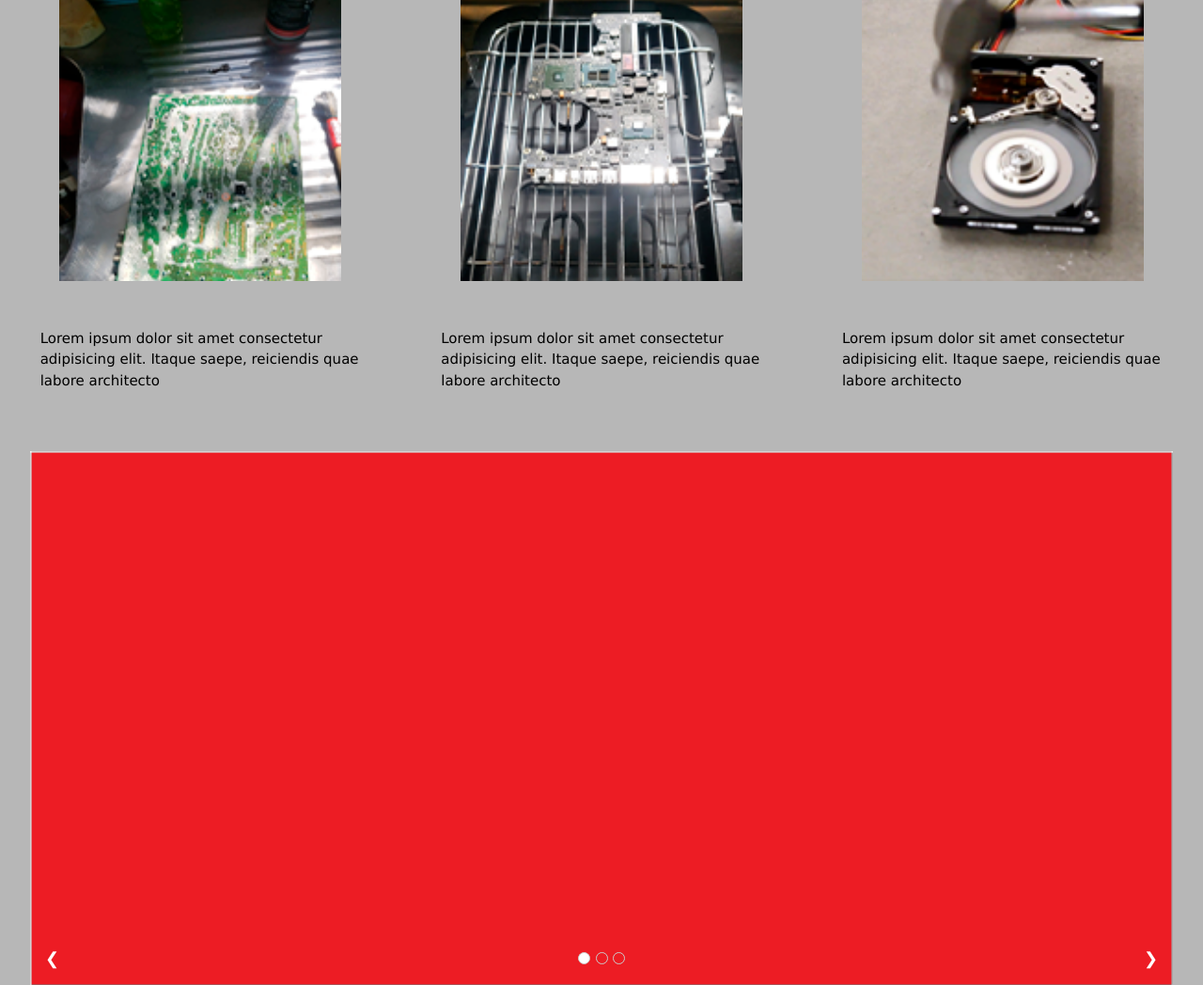
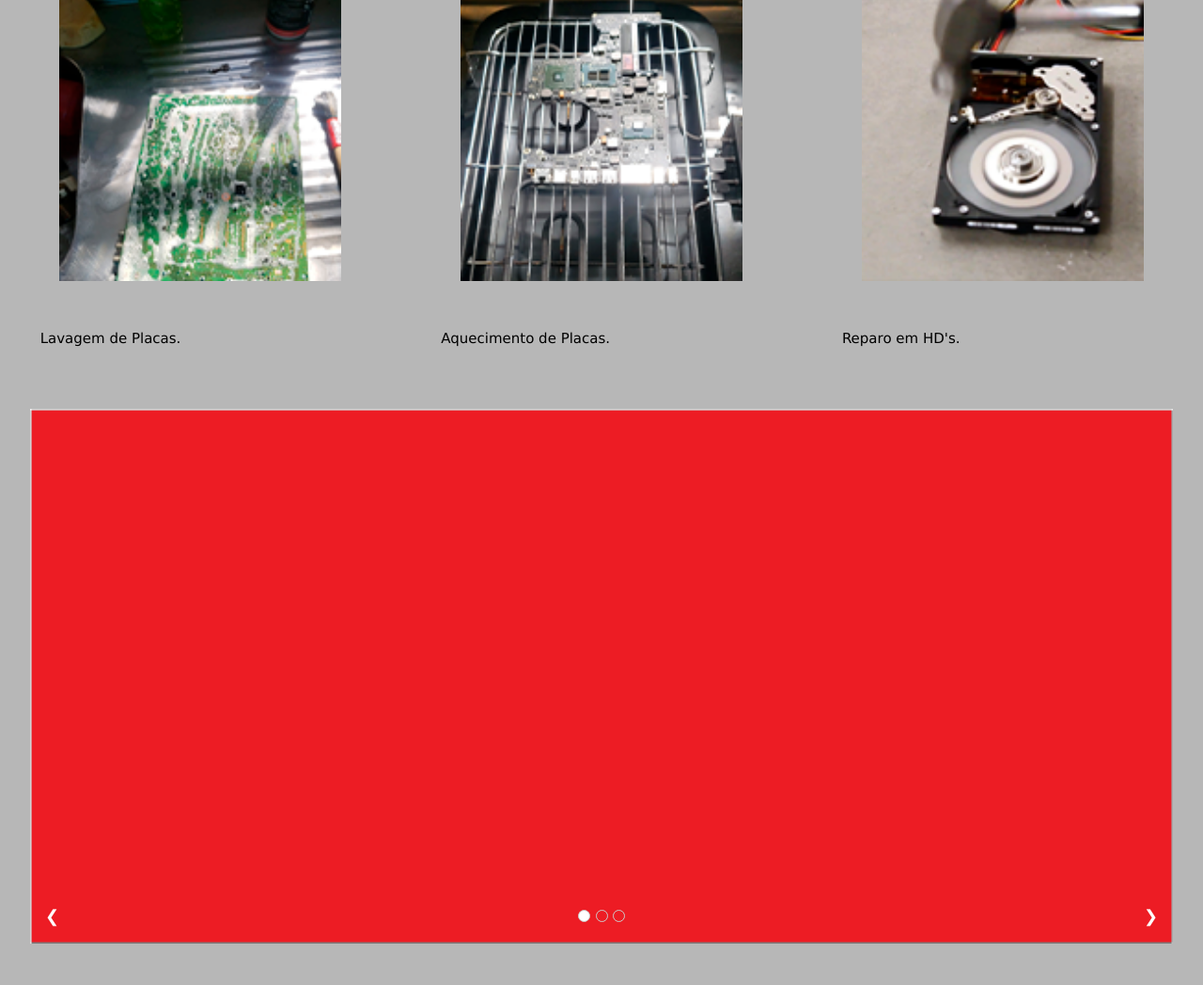
Before and after one commit to lucascalvobr/ProjetoChatbot, a PHP site: page / in a window 1280 px wide. Shown: the part 973-2021 px from the top of the page at 94% size. Run offline with PHP 8.4, Linux system fonts and the light colour scheme.

Commit message:
Adicionado o FavIcon
FavIcon adicionado

```diff
--- a/index.php
+++ b/index.php
@@ -7,6 +7,7 @@
     <title>Assistência Técnica - Unknown</title>
     <link rel="stylesheet" href="css/style.css">
     <link rel="stylesheet" href="css/w3css.css">
+    <link rel="shortcut icon" href="img/maps.png">
 </head>
 
 <body>
@@ -28,19 +29,19 @@
         <div class="qsColumns">
             <div class="qsImg" id="qsImg-1"></div>
             <p>
-                Lorem ipsum dolor sit amet consectetur adipisicing elit. Itaque saepe, reiciendis quae labore architecto
+                Lavagem de Placas.
             </p>
         </div>
         <div class="qsColumns">
             <div class="qsImg" id="qsImg-2"></div>
             <p>
-                Lorem ipsum dolor sit amet consectetur adipisicing elit. Itaque saepe, reiciendis quae labore architecto
+                Aquecimento de Placas.
             </p>
         </div>
         <div class="qsColumns">
             <div class="qsImg" id="qsImg-3"></div>
             <p>
-                Lorem ipsum dolor sit amet consectetur adipisicing elit. Itaque saepe, reiciendis quae labore architecto
+                Reparo em HD's.
             </p>
         </div>
     </div>
```
Also changed, not shown: img/maps.png (added).
